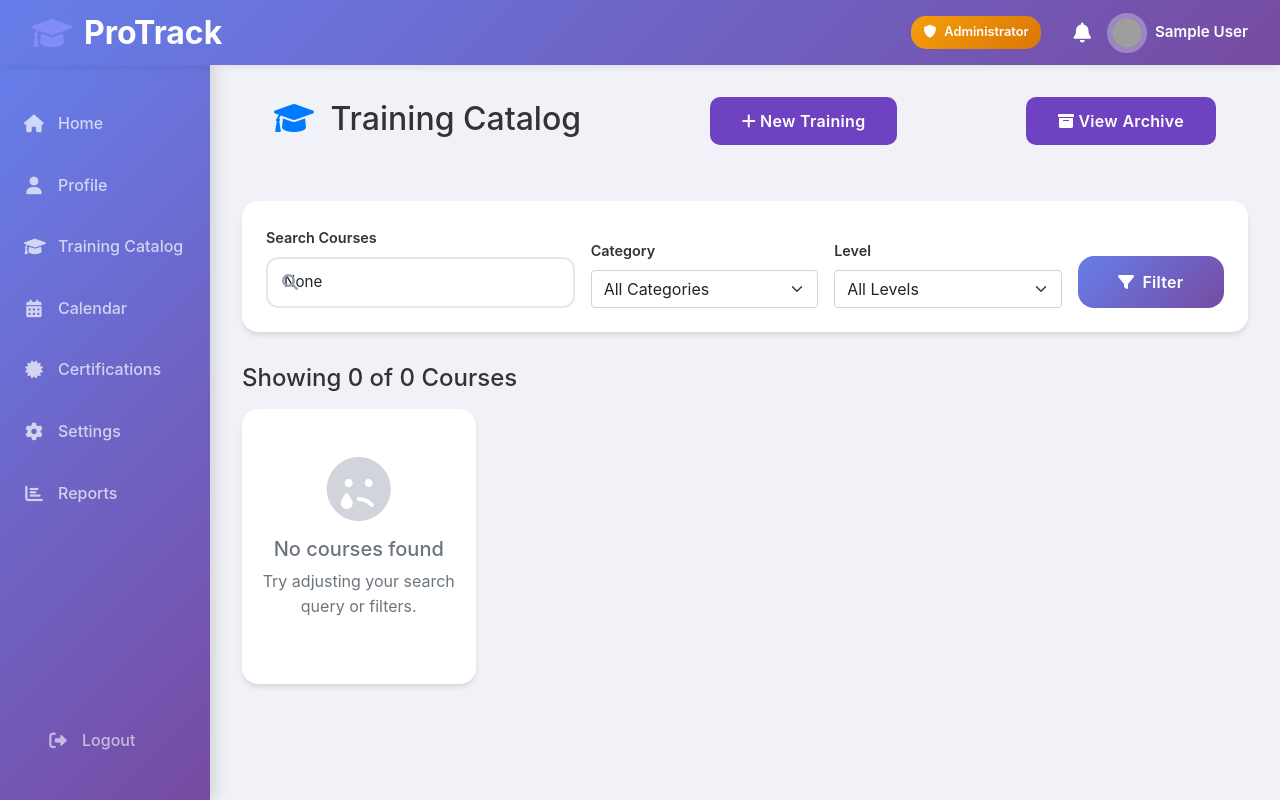
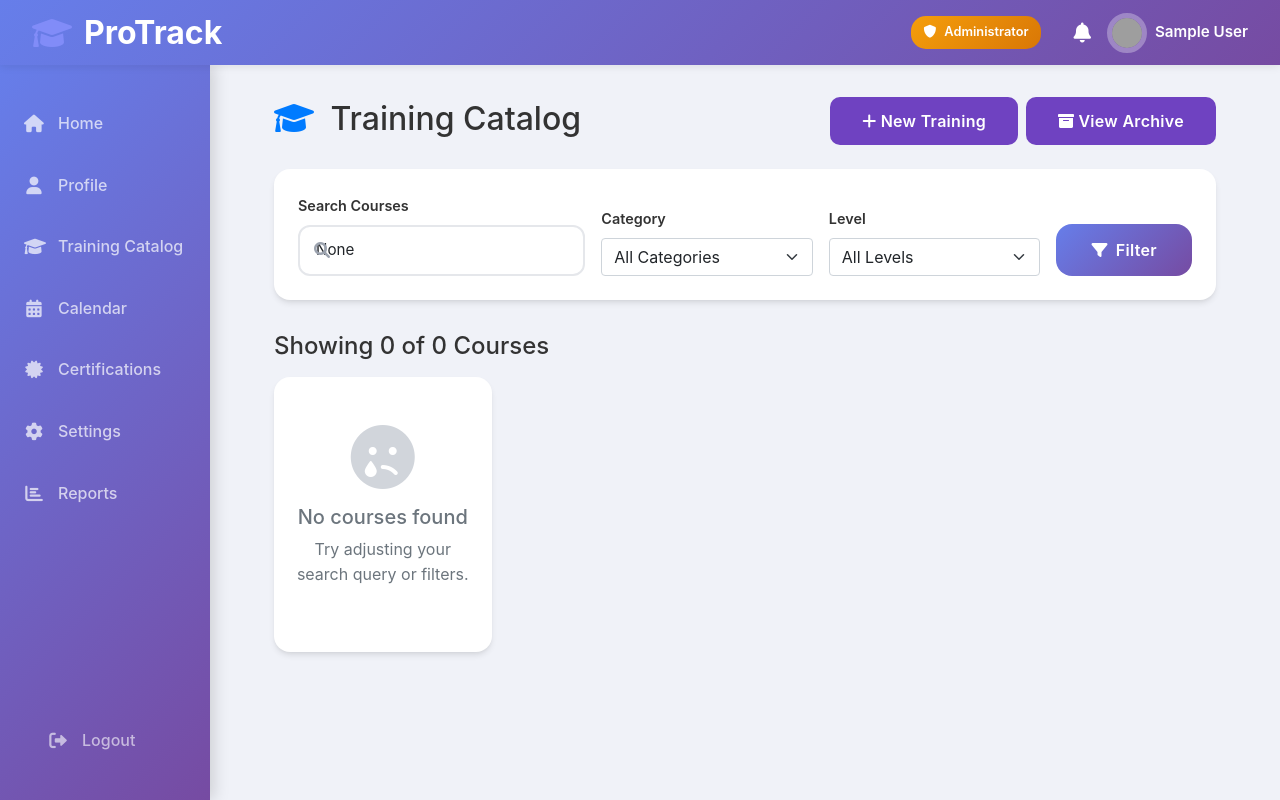
Before and after one commit to trixieann30/ProTrack, a Django app: page /dashboard/training/ in a window 1280 px wide. Run offline with Django 5.2, Linux system fonts and the light colour scheme; the visitor is signed in with stand-in values (Sample User, id 1); data comes from the database, SQL or seed files in the repository; data that the repository does not hold is empty; some libraries are stand-ins or nearby versions; grey boxes are pictures that could not be loaded.

Commit message:
Fixed button gap

```diff
--- a/templates/dashboard/training_catalog.html
+++ b/templates/dashboard/training_catalog.html
@@ -192,6 +192,7 @@
     {% if user.is_superuser %}
     <!-- Assign Training removed -->
 
+        <div class="d-flex gap-2">
             <a href="{% url 'dashboard:create_training' %}" class="btn btn-purple">
                 <i class="fas fa-plus me-1"></i>New Training
             </a>
```
Lines whose indentation alone changed are shown as unchanged.
